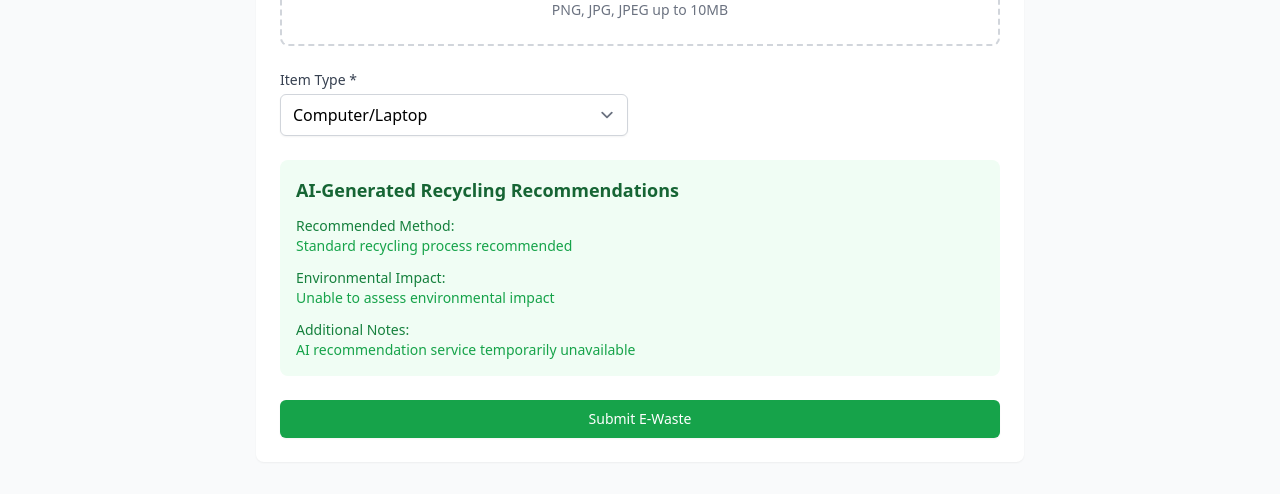
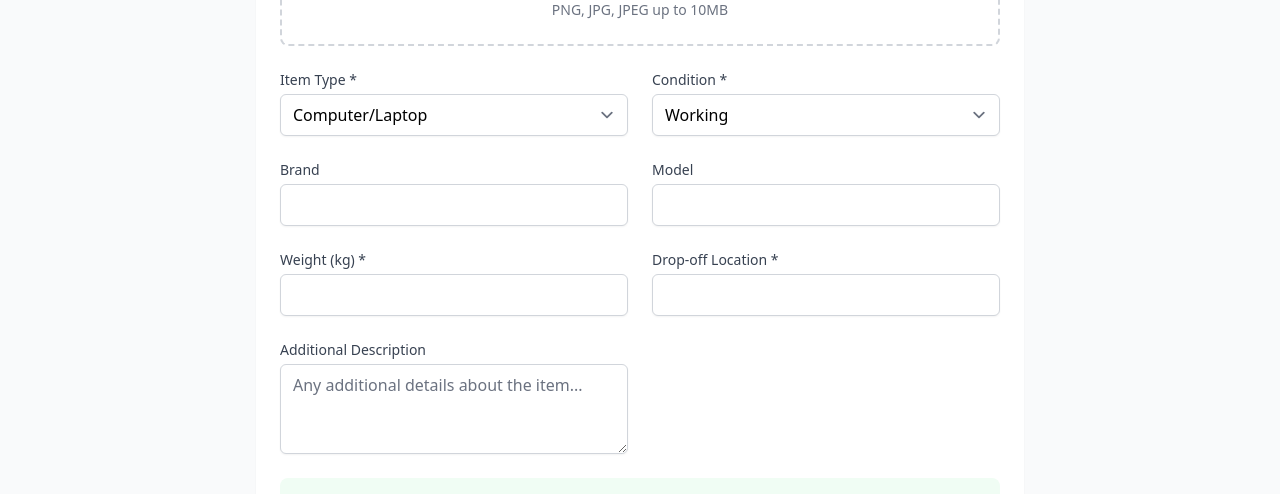
Before and after one commit to CHIRANJEEVICHETAN/EcoTrack, a React (Vite) app: page /track in a window 1280 px wide. Shown: the part 306-800 px from the top of the page. Built offline with nearby package versions, Linux system fonts and the light colour scheme; no server answers; sample sign-in values are in the browser's storage; what web3 would draw is missing.

Commit message:
AI Image Analyser is working now

```diff
--- a/src/components/ImageAnalyzer.tsx
+++ b/src/components/ImageAnalyzer.tsx
@@ -1,6 +1,6 @@
 import React, { useCallback, useState } from 'react';
 import { useDropzone } from 'react-dropzone';
-import { analyzeWasteImage } from '../services/aiService';
+import { handleImageUploadAndAnalyze } from '../services/aiService';
 
 interface ImageAnalyzerProps {
   onAnalysisComplete: (analysis: string) => void;
@@ -18,23 +18,13 @@ export default function ImageAnalyzer({ onAnalysisComplete }: ImageAnalyzerProps
 
     try {
       const file = acceptedFiles[0];
-      const reader = new FileReader();
-
-      reader.onload = async () => {
-        try {
-          const base64Image = reader.result as string;
-          const analysis = await analyzeWasteImage(base64Image);
-          onAnalysisComplete(analysis);
-        } catch (err) {
-          setError('Failed to analyze image. Please try again.');
-        } finally {
-          setAnalyzing(false);
-        }
-      };
-
-      reader.readAsDataURL(file);
+      // Directly pass the File object to the analysis function
+      const analysis = await handleImageUploadAndAnalyze(file);
+      onAnalysisComplete(analysis);
     } catch (err) {
-      setError('Failed to process image. Please try again.');
+      setError('Failed to analyze image. Please try again.');
+      console.error('Analysis error:', err);
+    } finally {
       setAnalyzing(false);
     }
   }, [onAnalysisComplete]);
@@ -44,8 +34,10 @@ export default function ImageAnalyzer({ onAnalysisComplete }: ImageAnalyzerProps
     accept: {
       'image/*': ['.jpeg', '.jpg', '.png']
     },
-    maxFiles: 1
+    maxFiles: 1,
+    maxSize: 10485760 // 10MB in bytes
   });
+
 
   return (
     <div className="mt-4">
--- a/src/pages/TrackEWaste.tsx
+++ b/src/pages/TrackEWaste.tsx
@@ -17,6 +17,7 @@ interface FormData {
   condition: string;
   location: string;
   description: string;
+  imageAnalysis?: string; // Added to store image analysis results
 }
 
 const initialFormData: FormData = {
@@ -26,7 +27,8 @@ const initialFormData: FormData = {
   weight: '',
   condition: 'Working',
   location: '',
-  description: ''
+  description: '',
+  imageAnalysis: '' // Initialize the new field
 };
 
 export default function TrackEWaste() {
@@ -37,11 +39,16 @@ export default function TrackEWaste() {
   const [formData, setFormData] = useState<FormData>(initialFormData);
   const [aiRecommendations, setAiRecommendations] = useState(null);
   const [aiLoading, setAiLoading] = useState(false);
-  const [imageAnalysis, setImageAnalysis] = useState<string | null>(null);
   const [submittedItemId, setSubmittedItemId] = useState<string | null>(null);
 
   const handleImageAnalysis = (analysis: string) => {
-    setImageAnalysis(analysis);
+    // Update the form data with the image analysis results
+    setFormData(prev => ({
+      ...prev,
+      imageAnalysis: analysis,
+      // Optionally update description with analysis results
+      description: prev.description ? `${prev.description}\n\nImage Analysis:\n${analysis}` : analysis
+    }));
   };
 
   useEffect(() => {
@@ -69,7 +76,7 @@ export default function TrackEWaste() {
     e.preventDefault();
     setLoading(true);
     try {
-      // Add to Firestore
+      // Add to Firestore with image analysis
       const docRef = await addDoc(collection(db, 'e-waste'), {
         ...formData,
         userId: currentUser?.uid,
@@ -118,12 +125,12 @@ export default function TrackEWaste() {
       <div className="bg-white shadow-sm rounded-lg p-6">
         <ImageAnalyzer onAnalysisComplete={handleImageAnalysis} />
 
-        {imageAnalysis && (
+        {formData.imageAnalysis && (
           <div className="mt-4 p-4 bg-blue-50 rounded-lg">
             <h3 className="text-lg font-semibold text-blue-800 mb-2">
               Image Analysis Results
             </h3>
-            <p className="text-blue-600">{imageAnalysis}</p>
+            <p className="text-blue-600">{formData.imageAnalysis}</p>
           </div>
         )}
 
@@ -152,7 +159,93 @@ export default function TrackEWaste() {
               </select>
             </div>
 
-            {/* Rest of the form fields... */}
+            <div>
+              <label htmlFor="condition" className="block text-sm font-medium text-gray-700">
+                Condition *
+              </label>
+              <select
+                id="condition"
+                name="condition"
+                value={formData.condition}
+                onChange={handleChange}
+                className="mt-1 block w-full rounded-md border-gray-300 shadow-sm focus:border-green-500 focus:ring-green-500"
+                required
+              >
+                <option>Working</option>
+                <option>Not Working</option>
+                <option>Partially Working</option>
+                <option>Damaged</option>
+              </select>
+            </div>
+            <div>
+              <label htmlFor="brand" className="block text-sm font-medium text-gray-700">
+                Brand
+              </label>
+              <input
+                type="text"
+                name="brand"
+                id="brand"
+                value={formData.brand}
+                onChange={handleChange}
+                className="mt-1 block w-full rounded-md border-gray-300 shadow-sm focus:border-green-500 focus:ring-green-500"
+              />
+            </div>
+            <div>
+              <label htmlFor="model" className="block text-sm font-medium text-gray-700">
+                Model
+              </label>
+              <input
+                type="text"
+                name="model"
+                id="model"
+                value={formData.model}
+                onChange={handleChange}
+                className="mt-1 block w-full rounded-md border-gray-300 shadow-sm focus:border-green-500 focus:ring-green-500"
+              />
+            </div>
+            <div>
+              <label htmlFor="weight" className="block text-sm font-medium text-gray-700">
+                Weight (kg) *
+              </label>
+              <input
+                type="number"
+                name="weight"
+                id="weight"
+                step="0.1"
+                value={formData.weight}
+                onChange={handleChange}
+                className="mt-1 block w-full rounded-md border-gray-300 shadow-sm focus:border-green-500 focus:ring-green-500"
+                required
+              />
+            </div>
+            <div>
+              <label htmlFor="location" className="block text-sm font-medium text-gray-700">
+                Drop-off Location *
+              </label>
+              <input
+                type="text"
+                name="location"
+                id="location"
+                value={formData.location}
+                onChange={handleChange}
+                className="mt-1 block w-full rounded-md border-gray-300 shadow-sm focus:border-green-500 focus:ring-green-500"
+                required
+              />
+            </div>
+            <div>
+              <label htmlFor="description" className="block text-sm font-medium text-gray-700">
+                Additional Description
+              </label>
+              <textarea
+                name="description"
+                id="description"
+                rows={3}
+                value={formData.description}
+                onChange={handleChange}
+                className="mt-1 block w-full rounded-md border-gray-300 shadow-sm focus:border-green-500 focus:ring-green-500"
+                placeholder="Any additional details about the item..."
+              />
+            </div>
           </div>
 
           <AIRecommendations
--- a/src/services/aiService.ts
+++ b/src/services/aiService.ts
@@ -8,6 +8,72 @@ export interface RecyclingRecommendation {
   additionalNotes: string;
 }
 
+// Function to prepare image part for Gemini
+async function fileToGenerativePart(file: File) {
+  return new Promise((resolve, reject) => {
+    const reader = new FileReader();
+    reader.onloadend = () => {
+      // Get the base64 string without the data URL prefix
+      const base64String = (reader.result as string).split(',')[1];
+      resolve({
+        inlineData: {
+          data: base64String,
+          mimeType: file.type
+        }
+      });
+    };
+    reader.onerror = reject;
+    reader.readAsDataURL(file);
+  });
+}
+
+export async function analyzeWasteImage(file: File, retries: number = 3): Promise<string> {
+  try {
+    const model = genAI.getGenerativeModel({ model: 'gemini-1.5-flash' });
+
+    // Prepare the image data
+    const imagePart = await fileToGenerativePart(file);
+
+    const prompt = "Analyze this electronic waste image and provide:\n" +
+                   "1. Material composition\n" +
+                   "2. Recycling difficulty level\n" +
+                   "3. Recommended handling procedure\n\n" +
+                   "Please be specific about the materials present and their recyclability.";
+
+    const result = await model.generateContent([
+      {
+        text: prompt
+      },
+      imagePart
+    ]);
+
+    const response = await result.response;
+    return response.text();
+  } catch (error) {
+    console.error('Error analyzing waste image:', error);
+
+    if (error.message.includes('503') && retries > 0) {
+      console.log(`Model overloaded. Retrying... (${3 - retries + 1})`);
+      await new Promise(resolve => setTimeout(resolve, 2000));
+      return analyzeWasteImage(file, retries - 1);
+    }
+
+    throw new Error(`Failed to analyze image: ${error.message}`);
+  }
+}
+
+// Modified to handle file directly
+export const handleImageUploadAndAnalyze = async (file: File) => {
+  try {
+    const analysisResult = await analyzeWasteImage(file);
+    return analysisResult;
+  } catch (error) {
+    console.error('Error in image analysis:', error);
+    throw new Error(`Image analysis failed: ${error.message}`);
+  }
+};
+
+// Original getRecyclingRecommendations function remains unchanged
 export async function getRecyclingRecommendations(
   itemType: string,
   condition: string,
@@ -50,19 +116,42 @@ export async function getRecyclingRecommendations(
   }
 }
 
-export async function analyzeWasteImage(imageUrl: string) {
-  try {
-    const model = genAI.getGenerativeModel({ model: 'gemini-pro-vision' });
 
-    const result = await model.generateContent([
-      imageUrl,
-      "Analyze this electronic waste image and provide: 1. Material composition 2. Recycling difficulty level 3. Recommended handling procedure"
-    ]);
+// export async function analyzeWasteImage(imageUrl: string, retries: number = 3): Promise<string> {
+//   try {
+//     console.log('Analyzing image URL:', imageUrl);
 
-    const response = await result.response;
-    return response.text();
-  } catch (error) {
-    console.error('Error analyzing waste image:', error);
-    throw new Error('Failed to analyze image');
-  }
-}
+//     const model = genAI.getGenerativeModel({ model: 'gemini-1.5-flash' });
+
+//     const result = await model.generateContent([
+//       imageUrl, // Use the public URL for analysis
+//       "Analyze this electronic waste image and provide: 1. Material composition 2. Recycling difficulty level 3. Recommended handling procedure"
+//     ]);
+
+//     const response = await result.response;
+//     console.log('AI response:', response);
+//     return response.text();
+//   } catch (error) {
+//     console.error('Error analyzing waste image:', error);
+
+//     if (error.message.includes('503') && retries > 0) {
+//       console.log(`Model overloaded. Retrying... (${3 - retries + 1})`);
+//       await new Promise(resolve => setTimeout(resolve, 2000)); // Wait for 2 seconds before retrying
+//       return analyzeWasteImage(imageUrl, retries - 1); // Retry the analysis
+//     }
+
+//     throw new Error('Failed to analyze image');
+//   }
+// }
+
+// // Example function to handle image upload and analysis
+// export const handleImageUploadAndAnalyze = async (file: File) => {
+//   try {
+//     const publicImageUrl = await uploadImageToImgur(file); // Upload the image to Imgur
+//     const analysisResult = await analyzeWasteImage(publicImageUrl); // Analyze the image using the public URL
+//     return analysisResult; // Return the analysis result
+//   } catch (error) {
+//     console.error('Error in image upload and analysis:', error);
+//     throw new Error('Image upload and analysis failed');
+//   }
+// };
```
Also changed, not shown: 1 other file (tests, documents, lock files or other folders).
